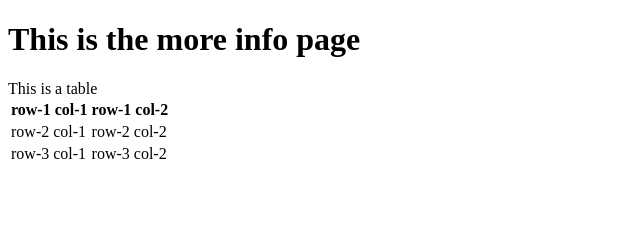
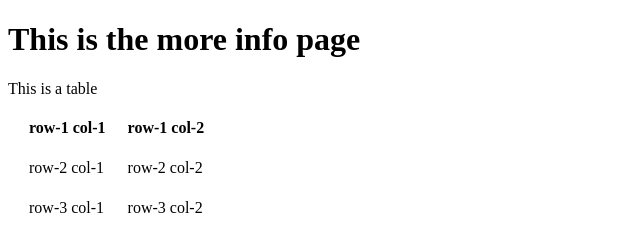
Before and after one commit to SaadSohailBajwa/udemy, a plain HTML site: page practice/more-info.html in a window 1280 px wide. Shown: the whole page, without its empty margins (0-640 px from the left). Drawn offline with Linux system fonts and the light colour scheme.

Commit message:
added cellspacing atr to <table> tag

```diff
--- a/practice/more-info.html
+++ b/practice/more-info.html
@@ -8,7 +8,7 @@
 </head>
 <body>
     <h1>This is the more info page</h1>
-    <table>
+    <table cellspacing="20rem">
         This is a table
         <tr>
             <th>row-1 col-1</th><th>row-1 col-2</th>
```
